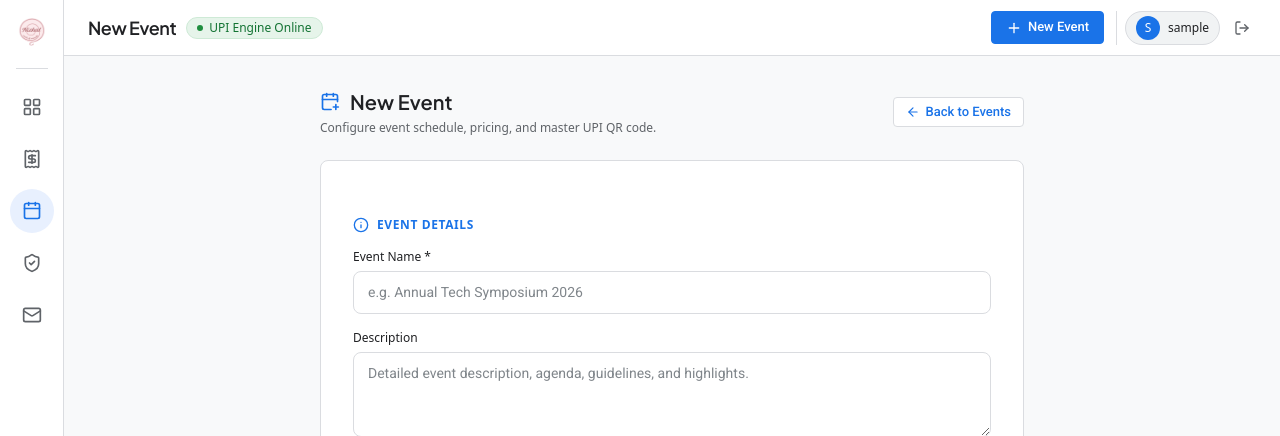
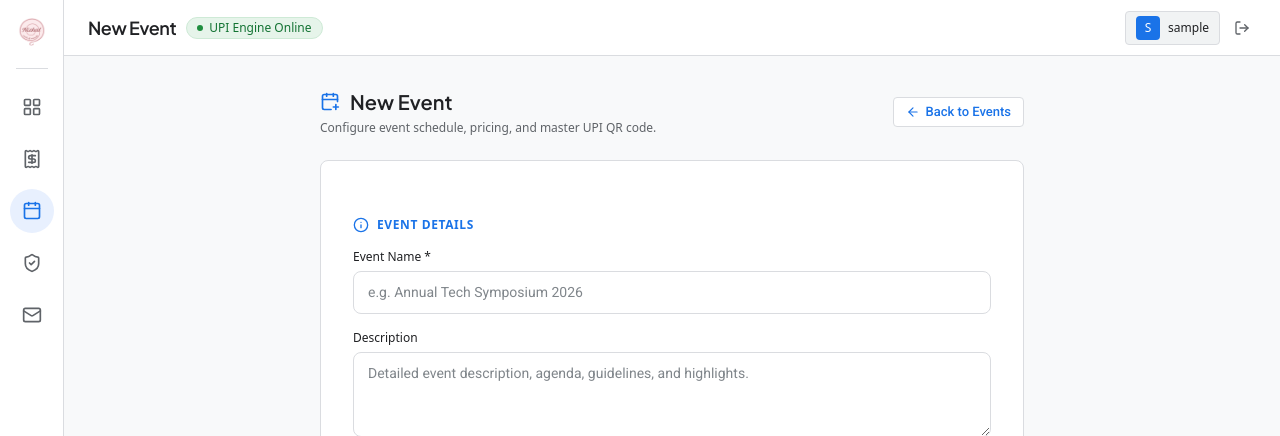
Before and after one commit to dinesh20073/rms, a Django app: page /dashboard/events/create/ in a window 1280 px wide. Shown: the top 436 px of the page. Run offline with Django 5.2, Linux system fonts and the light colour scheme; the visitor is signed in with stand-in values (Sample User, id 1); data that the repository does not hold is empty; some libraries are stand-ins or nearby versions.

Commit message:
Remove New Event button from topbar navbar

```diff
--- a/templates/dashboard_base.html
+++ b/templates/dashboard_base.html
@@ -224,23 +224,18 @@
                 </div>
             </div>
 
-            <!-- Right: Action Button & Profile -->
+            <!-- Right: Profile & Actions -->
             <div class="flex items-center gap-3">
-                <a href="{% url 'dashboard-event-create' %}" class="google-btn-primary py-1.5 px-3.5 text-xs rounded-full flex items-center gap-1.5 shadow-none hover:shadow-sm">
-                    <i data-lucide="plus" class="w-4 h-4"></i>
-                    <span>New Event</span>
-                </a>
-
                 <!-- Google Account Avatar -->
-                <div class="flex items-center gap-2 pl-2 border-l border-[#dadce0]">
-                    <div class="flex items-center gap-2 px-2.5 py-1 rounded-full bg-[#f1f3f4] border border-[#dadce0]">
-                        <div class="w-6 h-6 rounded-full bg-[#1a73e8] text-white flex items-center justify-center font-medium text-xs">
+                <div class="flex items-center gap-2">
+                    <div class="flex items-center gap-2 px-2.5 py-1 rounded bg-[#f1f3f4] border border-[#dadce0]">
+                        <div class="w-6 h-6 rounded bg-[#1a73e8] text-white flex items-center justify-center font-medium text-xs">
                             {{ request.user.username|slice:":1"|upper|default:'N' }}
                         </div>
                         <span class="hidden sm:inline font-medium text-xs text-[#202124]">{{ request.user.username|default:'Nizhal' }}</span>
                     </div>
 
-                    <a href="{% url 'logout' %}" onclick="if(window.NizhalAuthSync) window.NizhalAuthSync.notifyLogout();" class="p-1.5 text-[#5f6368] hover:text-[#d93025] rounded-full hover:bg-[#fce8e6] transition" title="Sign Out">
+                    <a href="{% url 'logout' %}" onclick="if(window.NizhalAuthSync) window.NizhalAuthSync.notifyLogout();" class="p-1.5 text-[#5f6368] hover:text-[#d93025] rounded hover:bg-[#fce8e6] transition" title="Sign Out">
                         <i data-lucide="log-out" class="w-4 h-4"></i>
                     </a>
                 </div>
```
